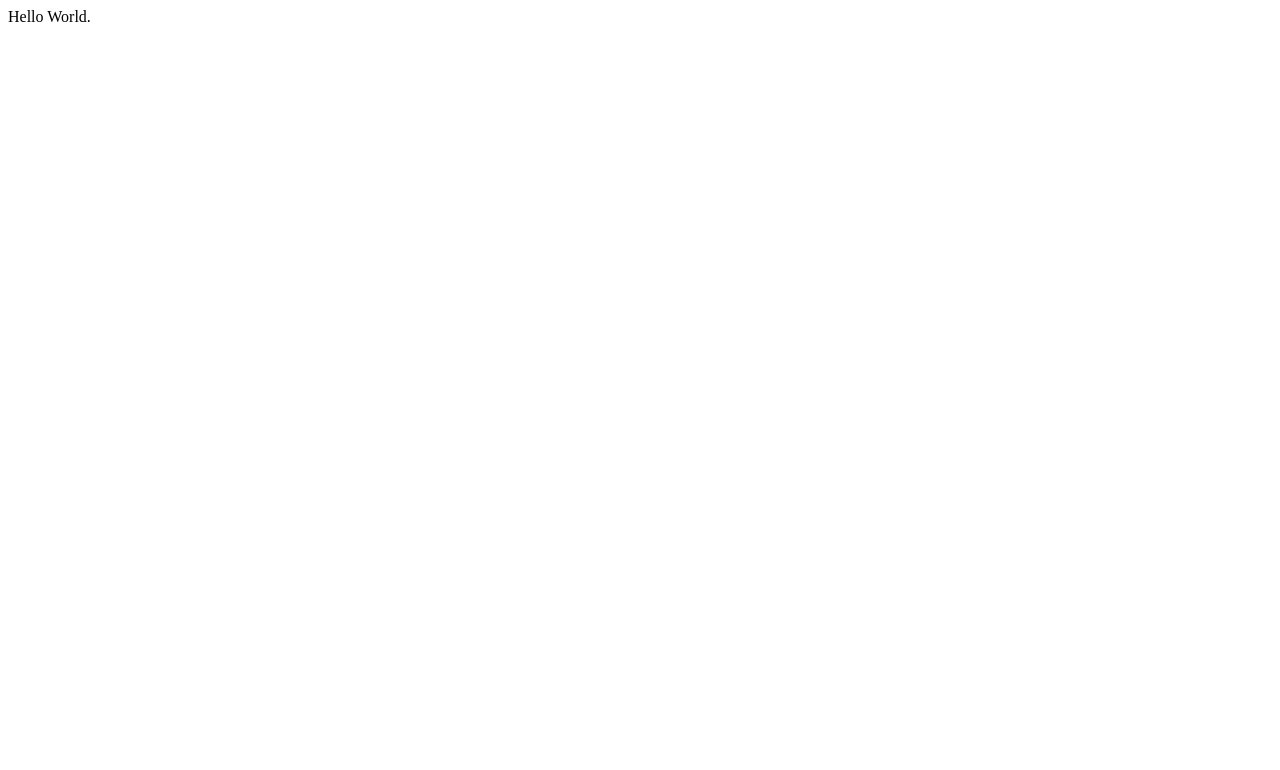
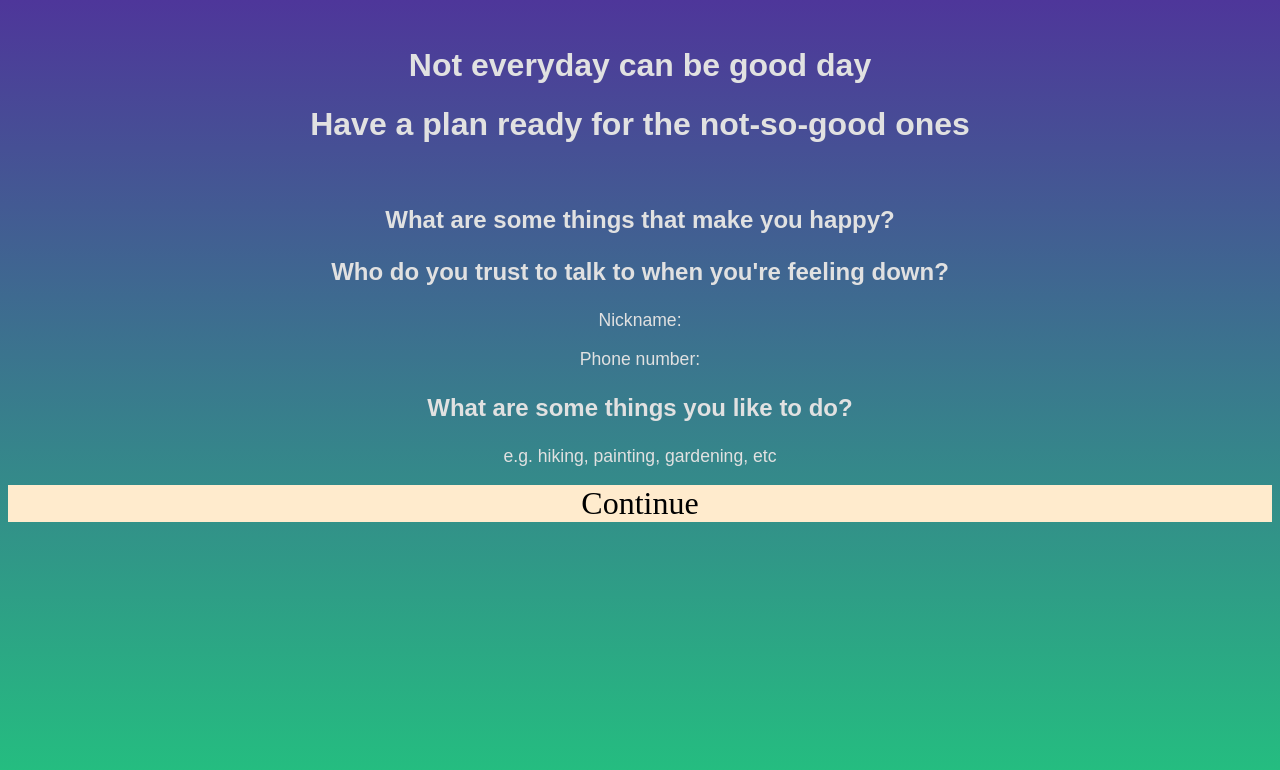
Before and after one commit to AmandaLieng/hack-sc, a plain HTML site: page index.html in a window 1280 px wide. Drawn offline with Linux system fonts and the light colour scheme.

Commit message:
Update index.html

```diff
--- a/index.html
+++ b/index.html
@@ -1 +1,33 @@
-<p>Hello World.</p>
+<!DOCTYPE html>
+<html height: 100%,>
+<body style="background: rgb(35,194,127);
+background: linear-gradient(0deg, rgba(35,194,127,1) 0%, rgba(78,54,154,1) 100%); height: 100%,;
+    margin: 25;
+    background-repeat: no-repeat;
+    background-attachment: fixed;">
+
+<br>
+<h1 style="color:rgb(225,225,225);font-family: 'PT Sans', sans-serif; font-size:200%; text-align: center;">Not everyday can be good day</h1>
+<h1 style="color:rgb(225,225,225);font-family: 'PT Sans', sans-serif; font-size:200%; text-align: center;">Have a plan ready for the not-so-good ones</h1>
+
+<br>
+<h3 style="color:rgb(225,225,225);font-family: 'PT Sans', sans-serif; font-size:150%; text-align: center;">What are some things that make you happy?</h3>
+
+<!--insert pictures and videos-->
+
+<h3 style="color:rgb(225,225,225);font-family: 'PT Sans', sans-serif; font-size:150%; text-align: center;">Who do you trust to talk to when you're feeling down?</h3>
+<p style="color:rgb(225,225,225);font-family: 'PT Sans', sans-serif; text-align: center;font-size:110%;">Nickname:</p>
+<p style="color:rgb(225,225,225);font-family: 'PT Sans', sans-serif; text-align: center;font-size:110%;">Phone number:</p>
+
+
+<!-- insert cosntact info and nickname-->
+
+<h3 style="color:rgb(225,225,225);font-family: 'PT Sans', sans-serif; font-size:150%; text-align: center;">  What are some things you like to do? </h3>
+<p style="color:rgb(225,225,225);font-family: 'PT Sans', sans-serif; text-align: center;font-size:110%;">e.g. hiking, painting, gardening, etc</p>
+<!-- list hobbies -->
+
+
+<div style="text-align:center;font-size:200%;background-color: blanchedalmond;">Continue</div>
+
+</body>
+</html>
```
